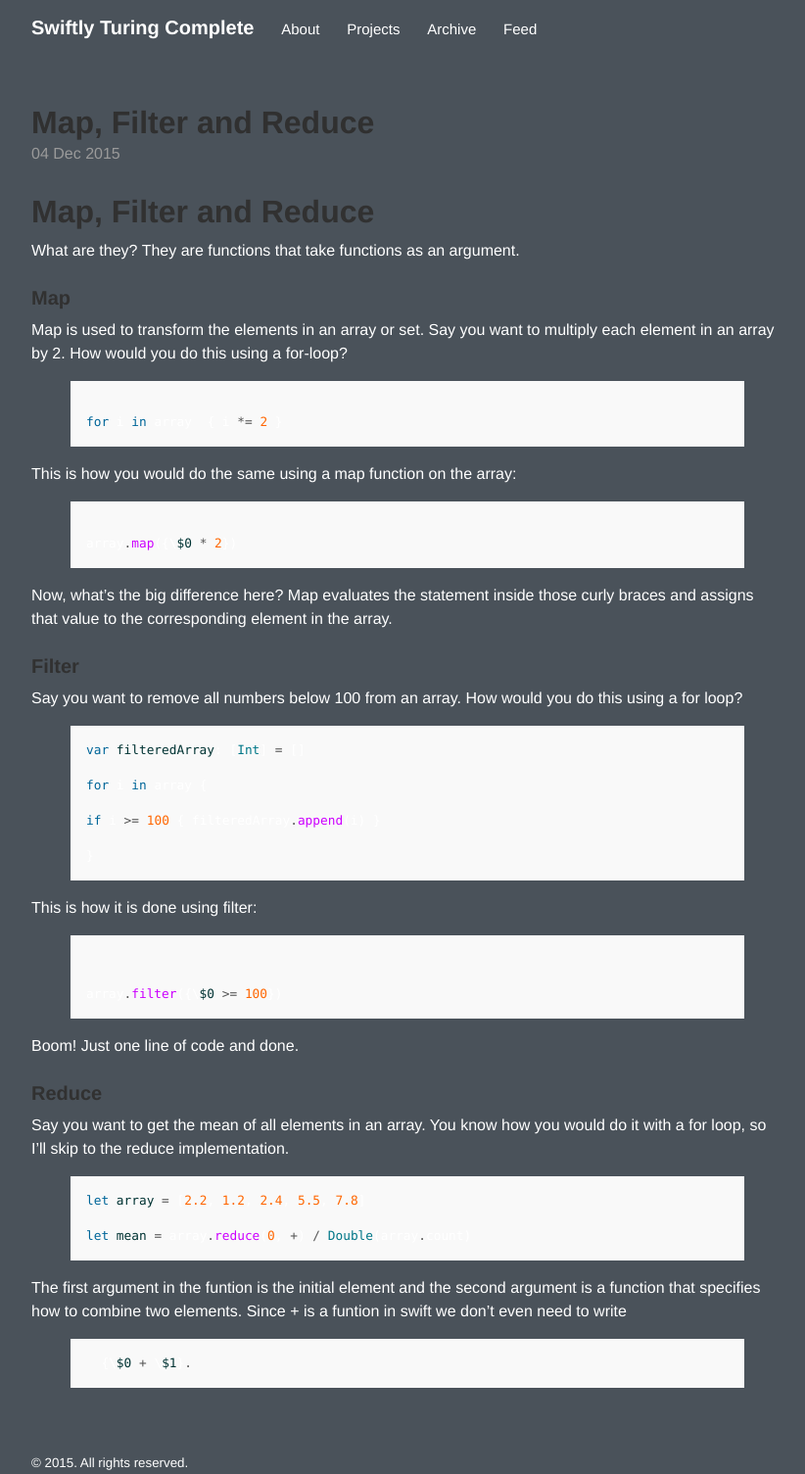
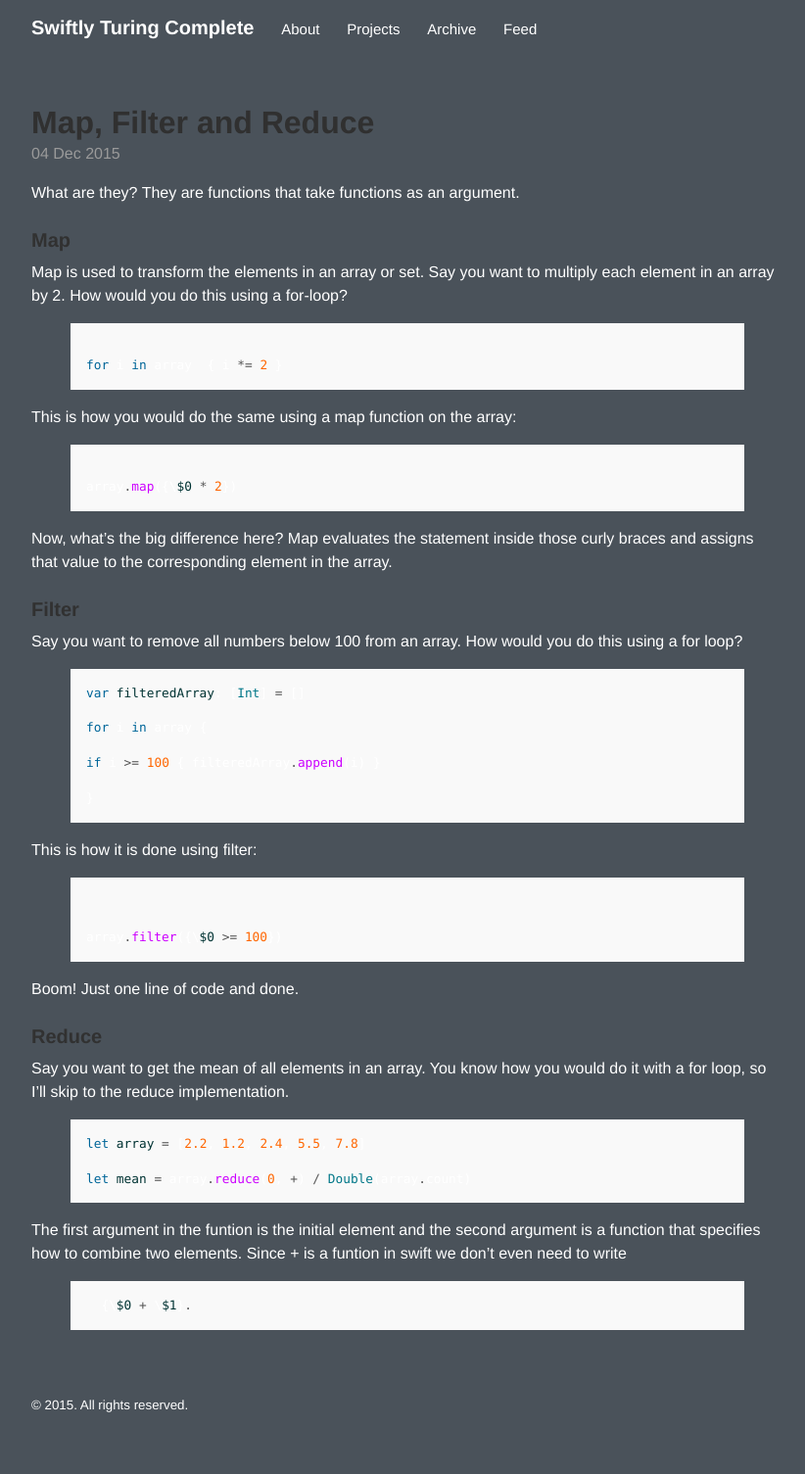
Before and after one commit to AtharvaVaidya/atharvavaidya.github.io, a Jekyll site: the page built from _posts/2015-12-04-Map-Filter-And-Reduce.md, in a window 1280 px wide. Shown: the whole page at 98% size, without its empty margins (224-1046 px from the left). Built offline with Jekyll 4.4.1, drawn with Linux system fonts in a browser that asks for light colours; after the commit the page ends 1446 px from its top, so only the background shows below that.

Commit message:
Update 2015-12-04-Map-Filter-And-Reduce.md

```diff
--- a/_posts/2015-12-04-Map-Filter-And-Reduce.md
+++ b/_posts/2015-12-04-Map-Filter-And-Reduce.md
@@ -2,9 +2,6 @@
 layout: post
 title: Map, Filter and Reduce
 ---
-
-
-#Map, Filter and Reduce
 
 What are they? They are functions that take functions as an argument.
 
```
